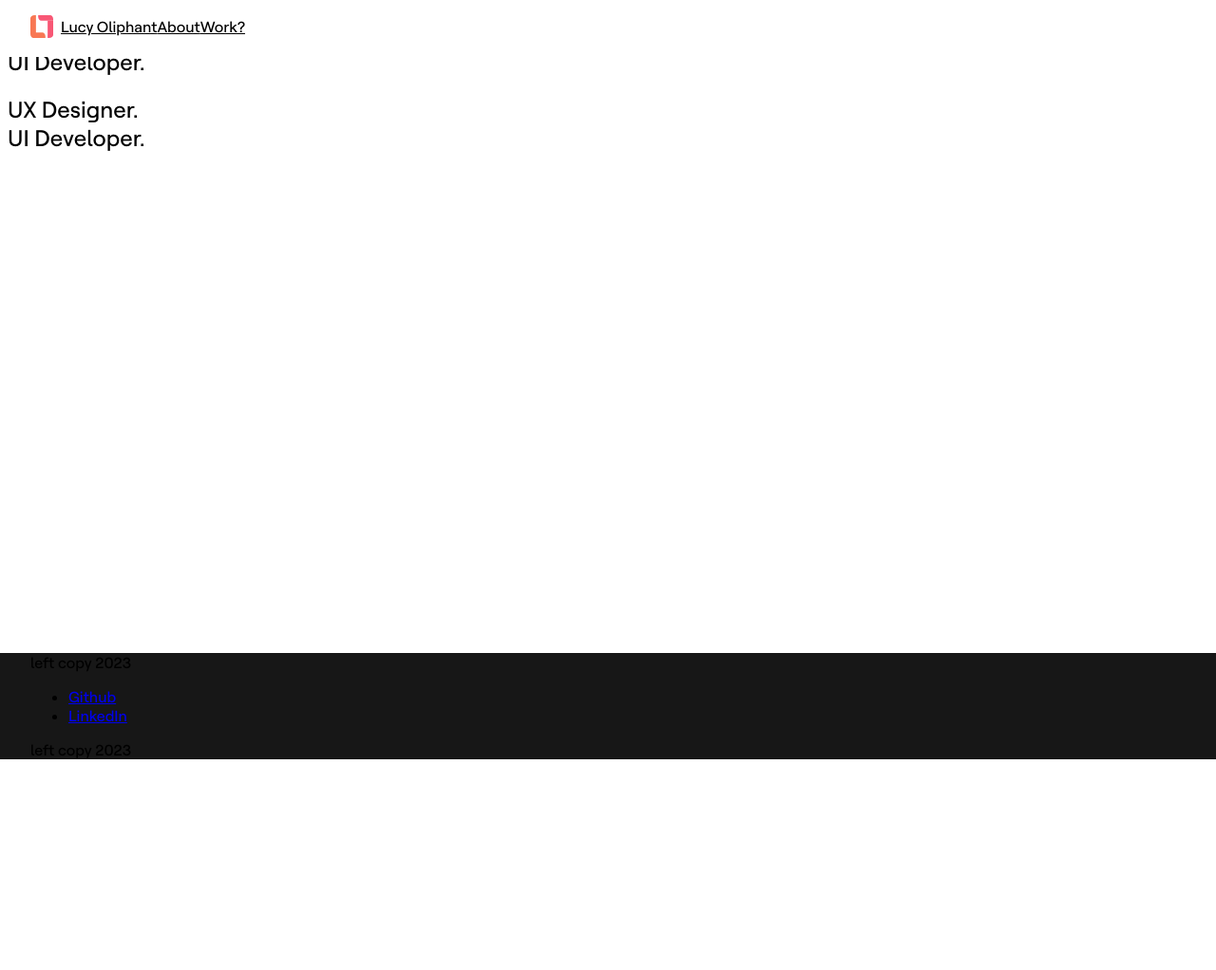
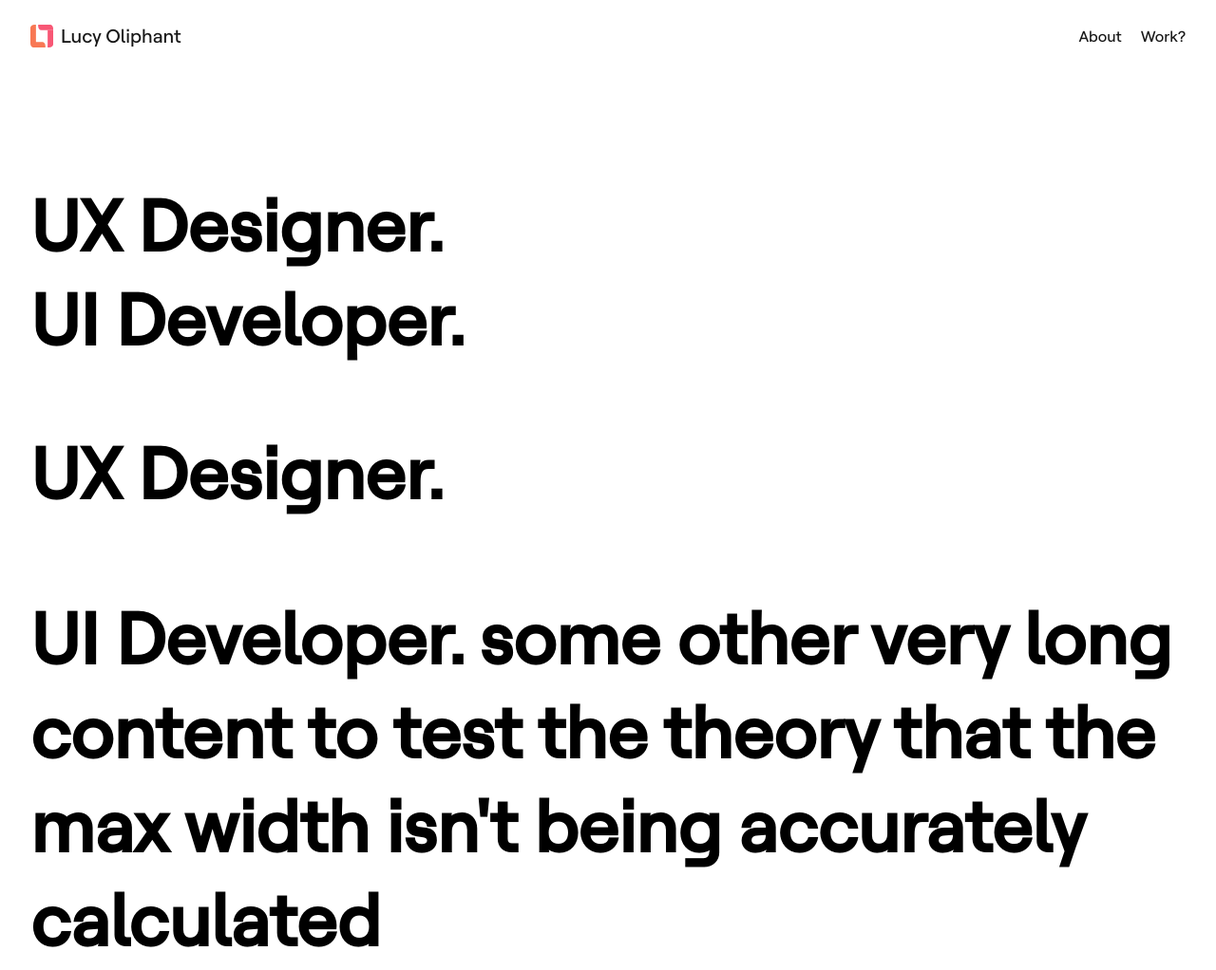
Before and after one commit to lroliphant/portfolio-ui-design, an Eleventy site: page src/index.njk in a window 1280 px wide. Shown: the top 1022 px of the page at 95% size. Built offline with nearby package versions, Linux system fonts and the light colour scheme; Eleventy itself is replaced by a stand-in of ours; files that its build step writes are made by us from their sources; what lightningcss would draw is missing.

Commit message:
Fix header and simplify CSS

```diff
--- a/src/_includes/base.njk
+++ b/src/_includes/base.njk
@@ -23,15 +23,9 @@
 	</head>
 
 	<body class="">
-		<div class="h-full">
 			{% include "partials/header.njk" %}
-			{# <div class="b-f-wrapper"> #}
-				<main class="">
-					{{ content | safe }}
-				</main>
-				{% include "partials/footer.njk" %}
-			{# </div> #}
-		</div>
+			{{ content | safe }}
+			{% include "partials/footer.njk" %}
 
 		{# <script src="{{ '/scripts/bundle.js' | url }}"></script> #}
 	</body>
--- a/src/_includes/partials/header.njk
+++ b/src/_includes/partials/header.njk
@@ -1,13 +1,10 @@
-<header class="header">
-	<nav aria-label="Main" data-orientation="horizontal" dir="ltr" class="nav">
-		<div class="u-rel">
-			<ul data-orientation="horizontal" class="nav__items" aria-label="Site navigation" dir="ltr">
-				<li class="nav__item fl-s">
-					<a class="nav__link" href="/" aria-label="Home">
+<header class="header column">
+	<a class="header__link" href="/" aria-label="Home">
 		<svg xmlns="http://www.w3.org/2000/svg" width="24" height="24" fill="none"><path fill="#F87854" d="M0 19.709C0 22.079 1.433 24 3.201 24h12.604v-1.562c0-2.37-1.433-4.292-3.201-4.292H0v1.563ZM5.854 18.146V0H4.29C1.921 0 0 1.433 0 3.201v14.945h5.854Z"/><path fill="#F85775" fill-rule="evenodd" d="M8.195 1.562c0 2.37 1.433 4.292 3.201 4.292H24V4.29C24 1.921 22.567 0 20.799 0H8.195v1.562Z" clip-rule="evenodd"/><path fill="#F85775" d="M19.709 24C22.079 24 24 22.567 24 20.799V5.854h-5.854V24h1.563Z"/></svg>
-						<span class="ml-8">Lucy Oliphant</span>
+		<span class="header__text">Lucy Oliphant</span>
 	</a>
-				</li>
+	<nav class="nav" aria-label="Navigation menu" dir="ltr">
+		<ul class="nav__items" aria-label="Site navigation" dir="ltr">
 
 			<li class="nav__item ml-auto">
 				<a href="/about" class="nav__link">About</a>
@@ -16,6 +13,5 @@
 				<a href="/work" class="nav__link">Work?</a>
 			</li>
 		</ul>
-		</div>
 	</nav>
 </header>
--- a/src/index.njk
+++ b/src/index.njk
@@ -3,7 +3,7 @@ title: Lucy Oliphant - UI Designer
 layout: "base.njk"
 ---
 
-<main class="main__content">
+<main class="main column">
 	<section class="">
 		<div class="">
 			<div class="">
@@ -21,7 +21,7 @@ layout: "base.njk"
 			<div class="">
 				<h2 class="">
 					UX Designer.<br />
-					UI Developer.
+					<p>UI Developer. some other very long content to test the theory that the max width isn't being accurately calculated</p>
 				</h2>
 			</div>
 		</div>
--- a/src/styles/fonts.css
+++ /dev/null
@@ -1,28 +0,0 @@
-/* Font
------------------------------------------------------------------------------ */
-
-@font-face {
-  src: url("/fonts/Roobert-Medium.woff2") format("woff2"), url("/fonts/Roobert-Medium.woff") format("woff");
-  font-family: "Some font";
-  font-style: normal;
-  font-weight: 500;
-  font-display: swap;
-}
-
-* {
-  font-family: var(--font--family);
-  font-style: var(--font--style);
-  font-weight: var(--font--weight);
-  font-feature-settings: var(--font--feature-settings);
-  font-feature-settings: "ss06";
-  -moz-osx-font-smoothing: grayscale;
-  -webkit-font-smoothing: antialiased;
-}
-
-.opening-quote-mark {
-  margin-left: var(--font--margin-left-opening-quote-mark);
-}
-
-
-/* Options */
-/* font-feature-settings: "liga", "dlig", "tnum", "frac", "ss01", "ss02", "ss03", "ss04", "ss05", "ss06"; */
--- a/src/styles/footer.css
+++ /dev/null
@@ -1,14 +0,0 @@
-@import 'variables.css';
-
-.footer {
-  right: 0;
-  bottom: 0;
-  left: 0;
-  position: fixed;
-  background: var(--color--grey--900);
-}
-
-.footer__content-wrapper {
-  padding-left: 32px;
-  padding-right: 32px;
-}
--- a/src/styles/header.css
+++ /dev/null
@@ -1,57 +0,0 @@
-@import 'variables.css';
-@import 'utilities.css';
-
-.header {
-  position: fixed;
-  top: 0px;
-  backdrop-filter: blur(30px) saturate(120%);
-  background: #fff;
-  display: flex;
-  flex-direction: column;
-  left: 0px;
-  right: 0px;
-  -moz-box-align: center;
-  align-items: center;
-  height: 60px;
-  z-index: 100;
-  transition: background 400ms ease 0s;
-}
-
-.nav {
-  position: relative;
-  width: 100%;
-  /* margin-left: 32px;
-  margin-right: 32px; */
-}
-
-
-/* TODO add auto prefixer so you don't have to do it manually */
-.nav__items {
-  position: relative;
-  display: flex;
-  -moz-box-align: center;
-  align-items: center;
-
-  padding-left: var(--page-padding-left);
-  padding-right: var(--page-padding-right);
-  max-width: calc(var(--page-max-width) + var(--page-padding-left) + var(--page-padding-right));
-  width: 100%;
-  margin: 0px auto;
-}
-
-.nav__item {
-  list-style-type: none;
-  display: flex;
-  -moz-box-align: center;
-  align-items: center;
-  margin: 0px;
-}
-
-.nav__link {
-  display: flex;
-  -moz-box-align: center;
-  align-items: center;
-  height: var(--header-height);
-  user-select: none;
-  color: var(--color-text-primary);
-}
--- /dev/null
+++ b/src/styles/layout.css
@@ -0,0 +1,3 @@
+.column {
+  padding-inline: 32px;
+}
--- a/src/styles/main.css
+++ b/src/styles/main.css
@@ -1,20 +1,127 @@
-@import 'fonts.css';
 @import 'variables.css';
-@import 'header.css';
-@import 'footer.css';
+@import 'layout.css';
+@import 'utilities.css';
+
+@font-face {
+  src: url("/fonts/Roobert-Medium.woff2") format("woff2"), url("/fonts/Roobert-Medium.woff") format("woff");
+  font-family: "Some font";
+  font-style: normal;
+  font-weight: 500;
+  font-display: swap;
+}
+
+html {
+  /* 62.5% of 16px browser font size is 10px */
+  font-size: 62.5%;
+}
+
+body {
+  font-size: var(--font--size-regular);
+}
 
 body, html {
-	height: 100%;
+  margin: 0;
+  font-family: var(--font--family);
+  font-style: var(--font--style);
+  font-weight: var(--font--weight);
+  line-height: 1.3;
+  font-feature-settings: var(--font--feature-settings);
+  font-feature-settings: "ss06";
+  -moz-osx-font-smoothing: grayscale;
+  -webkit-font-smoothing: antialiased;
+  text-rendering: optimizeLegibility;
 }
 
-.h-full {
-  height: 100%;
+h2 {
+  font-size: var(--font--size-5xlarge);
 }
 
-.b-f-wrapper, .main__content {
-  background-attachment: scroll;
+.main {
+  padding-top: 48px;
+  padding-bottom: 48px;
 }
 
-.main__content {
-  padding-bottom: 48px;
+
+/* Header
+----------------------------------------------------------------------------- */
+
+.header {
+  position: sticky;
+  top: 0px;
+  backdrop-filter: blur(30px) saturate(120%);
+  display: flex;
+  place-content: center space-between;
+  align-items: center;
+  padding-top: 12px;
+  padding-bottom: 12px;
 }
+
+.header__text {
+  font-size: var(--font--size-medium);
+}
+
+.nav {
+
+}
+
+
+/* TODO add auto prefixer so you don't have to do it manually */
+.nav__items {
+  display: flex;
+  -moz-box-align: center;
+  align-items: center;
+}
+
+.nav__item {
+  list-style-type: none;
+}
+
+.header__link {
+  display: inline-flex;
+  gap: 0.8rem;
+  cursor: pointer;
+  align-items: center;
+}
+
+.header__link, .nav__link {
+  color: var(--color--text-primary);
+  text-decoration: none;
+}
+
+.nav__link {
+  position: relative;
+}
+
+.nav__link:hover {
+  color: var(--color--text-primary);
+}
+
+.nav__link::before {
+  content: "";
+  position: absolute;
+  display: block;
+  width: 100%;
+  height: 2px;
+  bottom: 0;
+  left: 0;
+  background-color: var(--color--orange-base);
+  transform: scaleX(0);
+  transition: transform 0.3s ease;
+}
+
+.nav__link:hover::before {
+  transform: scaleX(1);
+}
+
+
+
+
+
+/* Main content area
+----------------------------------------------------------------------------- */
+
+
+
+
+/* Footer
+----------------------------------------------------------------------------- */
--- a/src/styles/utilities.css
+++ b/src/styles/utilities.css
@@ -1,19 +1,34 @@
+@import "variables.css";
+
+
 .numeral-0 {
   /* font-feature-settings: "ss06"; */
   /* font-feature-settings: var(--font--feature-settings-no-stylized-numeral-0); */
 }
 
+/* .u-container {
+  padding-left: var(--page-padding-left);
+  padding-right: var(--page-padding-right);
+  max-width: calc(var(--page-max-width) + var(--page-padding-left) + var(--page-padding-right));
+  width: 100%;
+  margin: 0px auto;
+} */
+
 .u-rel {
   position: relative;
  }
+
+/* .u-h100 {
+  height: 100%;
+} */
 
  .ml-auto {
   margin-left: auto;
  }
 
- .ml-8 {
+ /* .ml-8 {
   margin-left: 8px;
- }
+ } */
 
  .ml-20 {
   margin-left: 20px;
--- a/src/styles/variables.css
+++ b/src/styles/variables.css
@@ -4,64 +4,31 @@
   --font--weight: 500;
   --font--feature-settings: "liga", "ss06";
   /* --font--feature-settings-no-stylized-numeral-8: "ss06" 0; */
-  --font--size-5xlarge: clamp(76px, 5.14vw, 5.14vw);
-  --font--size-4xlarge: clamp(61px, 1.81vw, 1.81vw);
-  --font--size-3xlarge: 49px;
-  --font--size-2xlarge: 39px;
-  --font--size-xlarge: 31px;
-  --font--size-large: 25px;
-  --font--size-medium: 20px;
-  --font--size-regular: 16px;
-  --font--size-small: 13px;
-  /* --font--size-regular-line-height: 1.25; */
+  /* --font--size-5xlarge: clamp(76px, 5.14vw, 5.14vw); */
+  --font--size-5xlarge: 7.6rem;
+  --font--size-4xlarge: 6.1rem;
+  --font--size-3xlarge: 4.9rem;
+  --font--size-2xlarge: 3.9rem;
+  --font--size-xlarge: 3.1rem;
+  --font--size-large: 2.5rem;
+  --font--size-medium: 2rem;
+    /* 1.6 * 10px = 16px */
+  --font--size-regular: 1.6rem;
+    /* 1.3 * 10px = 13px */
+  --font--size-small: 1.3rem;
+  --font--size-regular-line-height: 1.25;
+
+  --color--orange-base: #F87854;
+  --color--pink-base: #F85775;
+  --color--grey-50: #FAFAFA;
+  --color--grey-100: #F5F5F5;
+  --color--grey-200: #E5E5E5;
+  --color--grey-300: #D4D4D4;
+  --color--grey-400: #A3A3A3;
+  --color--grey-500: #737373;
+  --color--grey-600: #525252;
+  --color--grey-700: #404040;
+  --color--grey-800: #262626;
+  --color--grey-900: #171717;
+  --color--text-primary: #171717;
 }
-
-:root {
-  --page-padding-left: 32px;
-  --page-padding-right: 32px;
-  --page-max-width: 1200px;
-  --header-height: 56px;
-}
-
-/* :root {
-  --grid--app-margin: 40px;
-  --grid--app-columns: var(--grid--app-columns-12);
-  --grid--app-columns-12: repeat(12, [col-start] 1fr);
-  --grid--app-columns-6: repeat(6, [col-start] 1fr);
-  --grid--app-columns-4: repeat(4, [col-start] 1fr);
-  --grid--app-columns-3: repeat(3, [col-start] 1fr);
-  --grid--app-columns-2: repeat(2, [col-start] 1fr);
-  --grid--app-columns-1: repeat(1, [col-start] 1fr);
-  --grid--app-gutter: 20px;
-  --grid--app-xheight: 220px;
-} */
-
-:root {
-  /* --color--foreground--100: rgb(0 0 0 / 1);
-  --color--foreground--50:  rgb(0 0 0 / 0.5);
-  --color--foreground--33:  rgb(0 0 0 / 0.333);
-  --color--foreground--25:  rgb(0 0 0 / 0.25);
-  --color--foreground--20:  rgb(0 0 0 / 0.2);
-  --color--foreground--15:  rgb(0 0 0 / 0.15);
-  --color--foreground--10:  rgb(0 0 0 / 0.1);
-  --color--foreground--5:   rgb(0 0 0 / 0.05);
-  --color--foreground--0:   rgb(0 0 0 / 0);
-  --color--background--100: rgb(255 255 255 / 1);
-  --color--background--0:   rgb(255 255 255 / 0); */
-
-  --color--orange--base: #F87854;
-  --color--pink--base: #F85775;
-
-  --color--grey--50: #FAFAFA;
-  --color--grey--100: #F5F5F5;
-  --color--grey--200: #E5E5E5;
-  --color--grey--300: #D4D4D4;
-  --color--grey--400: #A3A3A3;
-  --color--grey--500: #737373;
-  --color--grey--600: #525252;
-  --color--grey--700: #404040;
-  --color--grey--800: #262626;
-  --color--grey--900: #171717;
-
-  --color--text--primary: #171717;
-}
```
Lines whose indentation alone changed are shown as unchanged.
